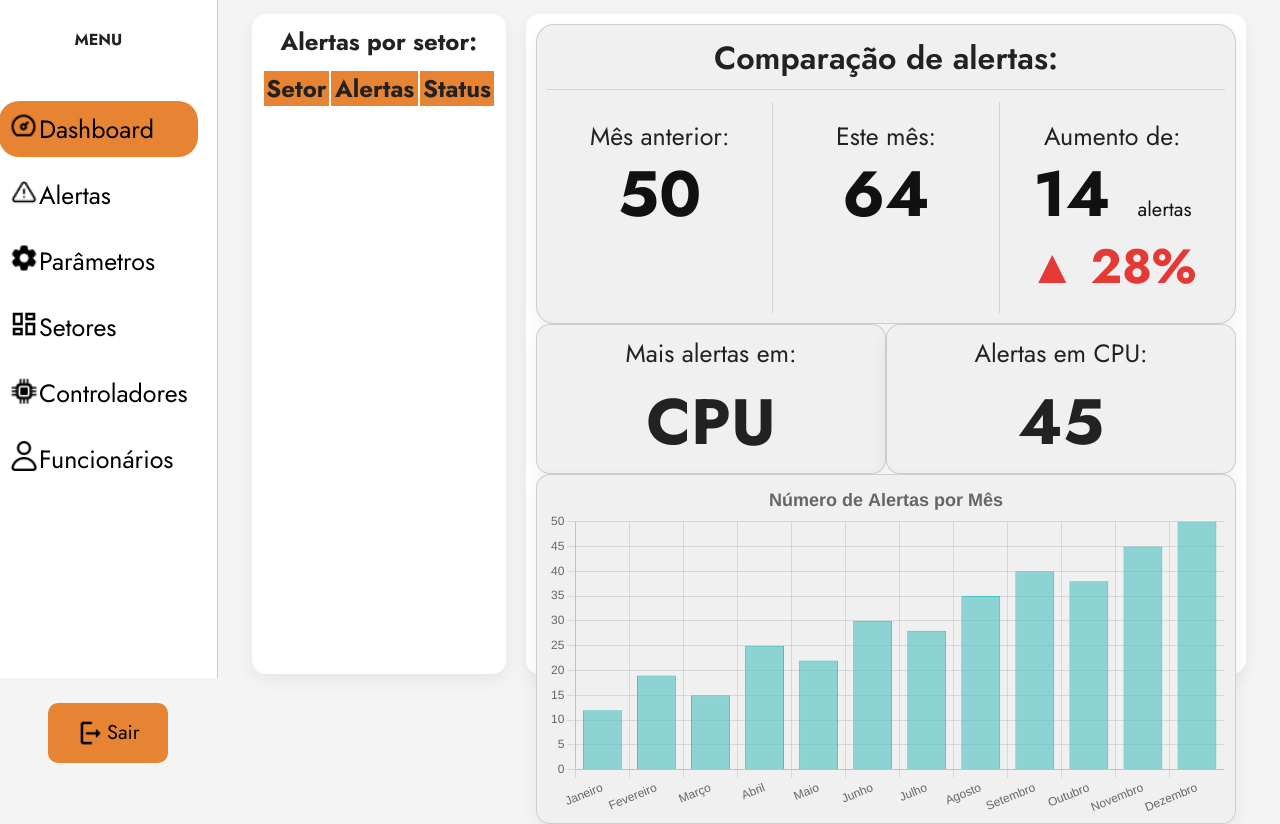
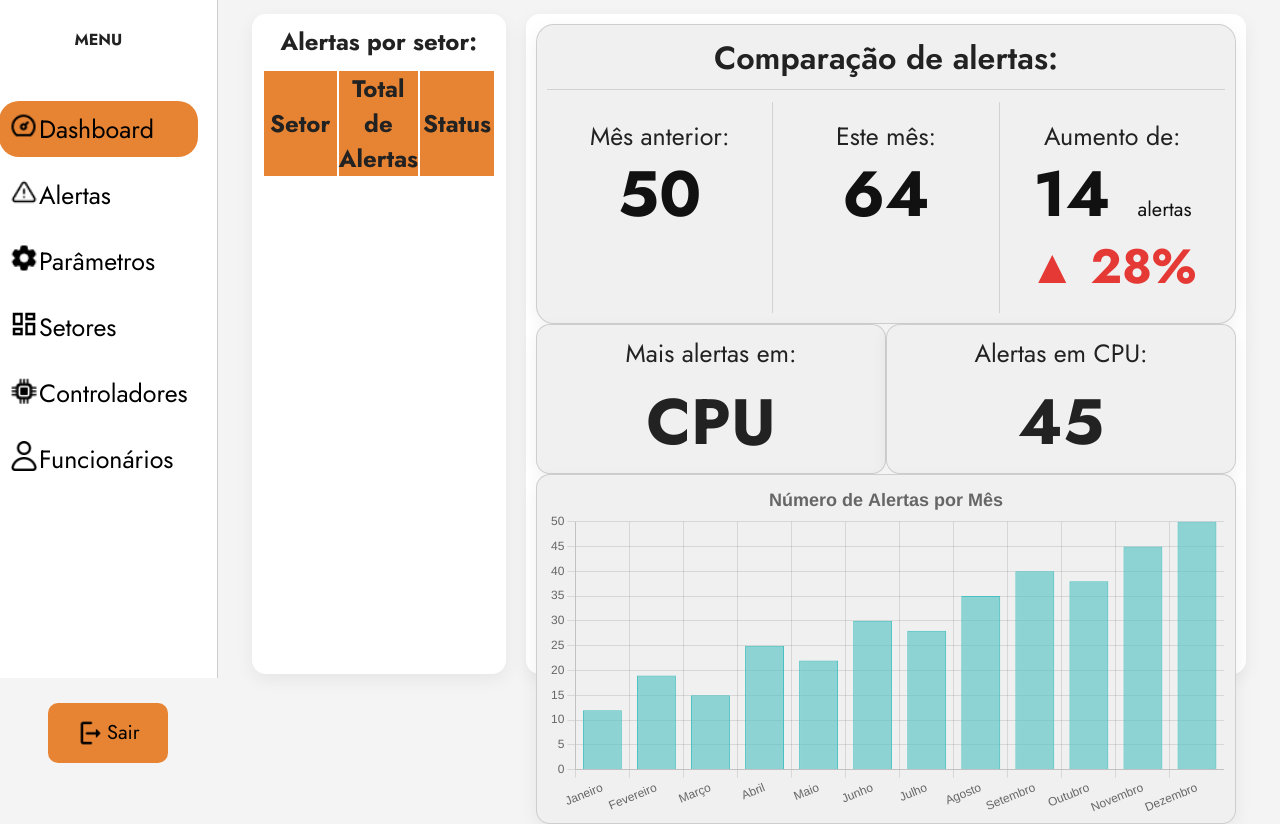
Before and after one commit to gabicunha7/autobotics, a website: page site/public/dashboard_historico_alertas.html in a window 1280 px wide. Shown: the part 122-946 px from the top of the page. Drawn offline with nearby package versions, Linux system fonts and the light colour scheme.

Commit message:
ajuste css dash historico alertas

```diff
--- a/site/public/css/dash_historico_alertas.css
+++ b/site/public/css/dash_historico_alertas.css
@@ -27,9 +27,7 @@ body {
     min-height: 100vh;
 }
 
-aside {
-    /* deixei sem sobrescrever - sua sidebar.css permanece */
-}
+
 
 /* MAIN */
 .container-content {
@@ -108,6 +106,7 @@ aside {
 .tabela th {
     background-color: #E78433;
     font-size: x-large;
+    width: 33%;
 }
 
 
--- a/site/public/dashboard_historico_alertas.html
+++ b/site/public/dashboard_historico_alertas.html
@@ -81,9 +81,9 @@
                 <h1>Alertas por setor:</h1>
 
                 <table class="tabela">
-                    <th>Setor</th>
-                    <th>Alertas</th>
-                    <th>Status</th>
+                        <th>Setor</th>
+                        <th>Total de Alertas</th>
+                        <th>Status</th>
                 </table>
 
             </div>
```
